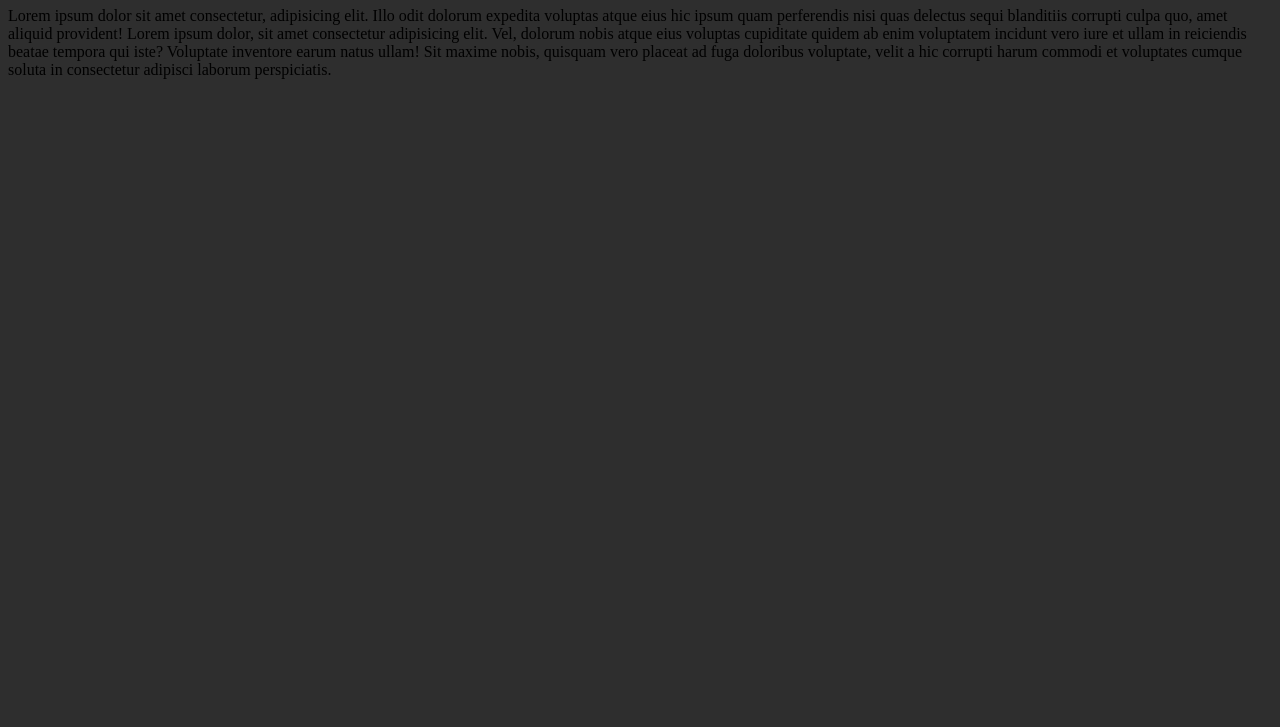
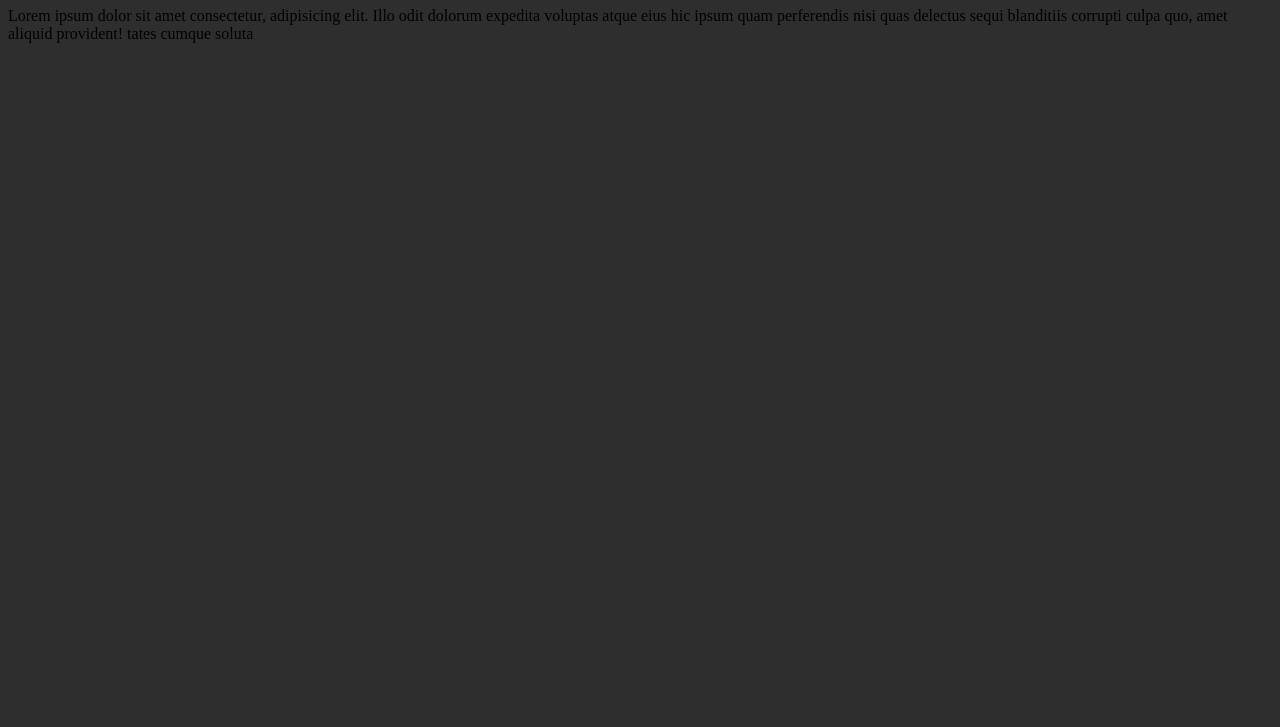
Before and after one commit to Columbus-cmd/Module02-Test, a plain HTML site: page index.html in a window 1280 px wide. Shown: the part 73-800 px from the top of the page. Drawn offline with Linux system fonts and the light colour scheme.

```diff
--- a/index.html
+++ b/index.html
@@ -11,8 +11,7 @@
     <span>Lorem ipsum dolor sit amet consectetur, adipisicing elit. Illo odit dolorum expedita voluptas atque eius hic ipsum quam perferendis nisi quas delectus sequi blanditiis corrupti culpa quo, amet aliquid provident!</span>
 
     <span class="mas">
-        Lorem ipsum dolor, sit amet consectetur adipisicing elit. Vel, dolorum nobis atque eius voluptas cupiditate quidem ab enim voluptatem incidunt vero iure et ullam in reiciendis beatae tempora qui iste?
-        Voluptate inventore earum natus ullam! Sit maxime nobis, quisquam vero placeat ad fuga doloribus voluptate, velit a hic corrupti harum commodi et voluptates cumque soluta in consectetur adipisci laborum perspiciatis.
+        tates cumque soluta
     </span>
 </body>
 </html>
```
